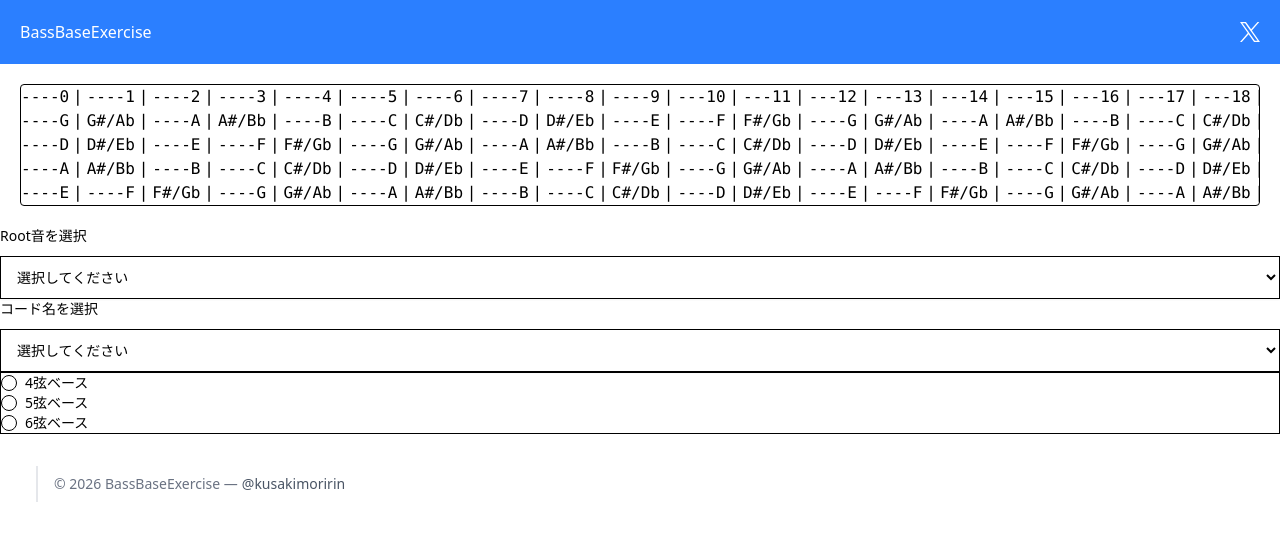
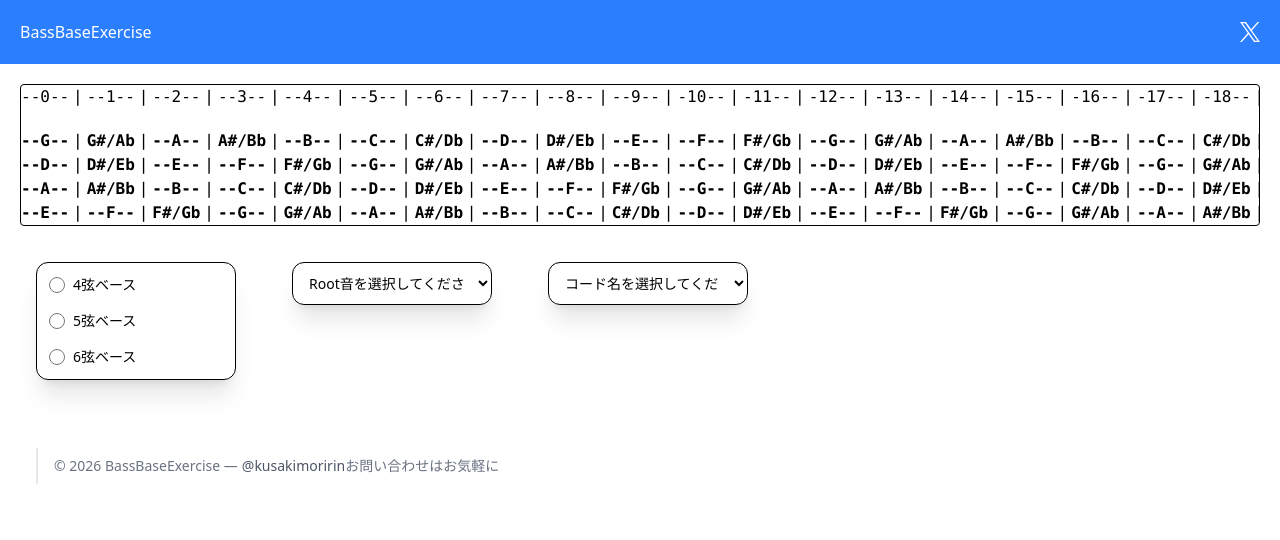
Before and after one commit to moririnBass/bass_base_exercise_react, a React (Vite) app: page / in a window 1280 px wide. Shown: the top 540 px of the page. Built offline with nearby package versions, Linux system fonts and the light colour scheme.

Commit message:
fix style

```diff
--- a/src/components/contents/BowCountSelector.jsx
+++ b/src/components/contents/BowCountSelector.jsx
@@ -1,61 +1,59 @@
-import Bo from "./BowCountSelector";
-
 function BowCountSelector({ changeBowCount }) {
   const handleBowCount = (e) => changeBowCount(e);
 
   return (
-    <>
-      <div className="border">
-        <div className="flex items-center">
+    <div className="px-5 pb-5">
+      <div className="border shadow-xl rounded-xl w-50 p-3 flex flex-col gap-4">
+        <div className="grow items-center">
+          <label
+            htmlFor="bow-4"
+            className="flex items-center gap-2 select-none text-sm font-medium"
+          >
             <input
-            id="default-radio-1"
+              id="bow-4"
               type="radio"
               value="4"
               name="default-radio"
-            className="w-4 h-4 text-neutral-primary border-default-medium bg-neutral-secondary-medium rounded-full checked:border-brand focus:ring-2 focus:outline-none focus:ring-brand-subtle border border-default appearance-none"
+              className="w-4 h-4 rounded-full focus:ring-2 focus:outline-none border"
               onChange={handleBowCount}
             />
-          <label
-            htmlFor="default-radio-1"
-            className="select-none ms-2 text-sm font-medium text-heading"
-          >
             4弦ベース
           </label>
         </div>
-        <div className="flex items-center">
+        <div className="grow items-center">
+          <label
+            htmlFor="bow-5"
+            className="flex items-center gap-2 select-none text-sm font-medium"
+          >
             <input
-            id="default-radio-1"
+              id="bow-5"
               type="radio"
               value="5"
               name="default-radio"
-            className="w-4 h-4 text-neutral-primary border-default-medium bg-neutral-secondary-medium rounded-full checked:border-brand focus:ring-2 focus:outline-none focus:ring-brand-subtle border border-default appearance-none"
+              className="w-4 h-4 rounded-full focus:ring-2 focus:outline-none border"
               onChange={handleBowCount}
             />
-          <label
-            htmlFor="default-radio-1"
-            className="select-none ms-2 text-sm font-medium text-heading"
-          >
             5弦ベース
           </label>
         </div>
-        <div className="flex items-center">
+        <div className="grow items-center">
+          <label
+            htmlFor="bow-6"
+            className="flex items-center gap-2 select-none text-sm font-medium"
+          >
             <input
-            id="default-radio-1"
+              id="bow-6"
               type="radio"
               value="6"
               name="default-radio"
-            className="w-4 h-4 text-neutral-primary border-default-medium bg-neutral-secondary-medium rounded-full checked:border-brand focus:ring-2 focus:outline-none focus:ring-brand-subtle border border-default appearance-none"
+              className="w-4 h-4 rounded-full focus:ring-2 focus:outline-none border"
               onChange={handleBowCount}
             />
-          <label
-            htmlFor="default-radio-1"
-            className="select-none ms-2 text-sm font-medium text-heading"
-          >
             6弦ベース
           </label>
         </div>
       </div>
-    </>
+    </div>
   );
 }
 
--- a/src/components/contents/ChordQualitySelector.jsx
+++ b/src/components/contents/ChordQualitySelector.jsx
@@ -4,26 +4,20 @@ function ChordQualitySelector({ changeQuality }) {
   const handleQuality = (e) => changeQuality(e);
 
   return (
-    <>
-      <label
-        htmlFor="chord-quality"
-        className="block mb-2.5 text-sm font-medium text-heading"
-      >
-        コード名を選択
-      </label>
+    <div className="px-5 pb-5">
       <select
         id="chord-quality"
-        className="block w-full px-3 py-2.5 bg-neutral-secondary-medium border border-default-medium text-heading text-sm rounded-base focus:ring-brand focus:border-brand shadow-xs placeholder:text-body"
+        className="block w-50 px-3 py-2.5 bg-neutral-secondary-medium border border-default-medium text-heading text-sm rounded-xl focus:ring-brand focus:border-brand shadow-xl placeholder:text-body"
         onChange={handleQuality}
       >
-        <option value="">選択してください</option>
+        <option value="">コード名を選択してください</option>
         {CODE_TONES.map((note) => (
           <option key={note.seq} value={note.interval}>
             {note.chordName}
           </option>
         ))}
       </select>
-    </>
+    </div>
   );
 }
 
--- a/src/components/contents/Controller.jsx
+++ b/src/components/contents/Controller.jsx
@@ -4,10 +4,10 @@ import ChordQualitySelector from "./ChordQualitySelector";
 
 function Controller({ changeRootSound, changeQuality, changeBowCount }) {
   return (
-    <div className="container mx-auto">
+    <div className="container mx-auto flex flex-col md:flex-row gap-4 p-4">
+      <BowCountSelector changeBowCount={changeBowCount} />
       <RootSelector changeRootSound={changeRootSound} />
       <ChordQualitySelector changeQuality={changeQuality} />
-      <BowCountSelector changeBowCount={changeBowCount} />
     </div>
   );
 }
--- a/src/components/contents/FretBoard.jsx
+++ b/src/components/contents/FretBoard.jsx
@@ -29,14 +29,24 @@ function FretBoard({ bowCount = 4, rootSoundNumber, quality }) {
     ].includes(noteSeq);
   };
 
+  const convertNotePad = (note) => {
+    const len = note.length;
+    if (len === 5) {
+      return note;
+    }
+
+    let convertedNote = note.padStart(3, "-");
+    return convertedNote.padEnd(5, "-");
+  };
+
   return (
     <div className="text-black font-mono m-5 border rounded-sm">
       <div className="overflow-x-auto text-nowrap">
-        <div className="flex flex-row gap-x-1">
+        <div className="flex flex-row gap-x-1 mb-5">
           {frets.map((fret) => (
             <>
               <div key={fret} className="w-12 text-center">
-                {fret.toString().padStart(5, "-")}
+                {convertNotePad(fret.toString())}
               </div>
               |
             </>
@@ -53,11 +63,11 @@ function FretBoard({ bowCount = 4, rootSoundNumber, quality }) {
                 <>
                   <div
                     key={`${stringIndex}-${fretNo}`}
-                    className={`w-12 text-center ${
+                    className={`w-12 text-center font-black ${
                       isHide ? "bg-gray-700" : ""
                     }`}
                   >
-                    {isHide ? "".padStart(5, "-") : note.name.padStart(5, "-")}
+                    {isHide ? "".padStart(5, "-") : convertNotePad(note.name)}
                   </div>
                   |
                 </>
--- a/src/components/contents/RootSelector.jsx
+++ b/src/components/contents/RootSelector.jsx
@@ -4,26 +4,20 @@ function RootSelector({ changeRootSound }) {
   const handleRootSound = (e) => changeRootSound(e);
 
   return (
-    <>
-      <label
-        htmlFor="countries"
-        className="block mb-2.5 text-sm font-medium text-heading"
-      >
-        Root音を選択
-      </label>
+    <div className="px-5 pb-5">
       <select
         id="countries"
-        className="block w-full px-3 py-2.5 bg-neutral-secondary-medium border border-default-medium text-heading text-sm rounded-base focus:ring-brand focus:border-brand shadow-xs placeholder:text-body"
+        className="w-50 block px-3 py-2.5 bg-neutral-secondary-medium border border-default-medium text-heading text-sm rounded-xl focus:ring-brand focus:border-brand shadow-xl placeholder:text-body"
         onChange={handleRootSound}
       >
-        <option value="">選択してください</option>
+        <option value="">Root音を選択してください</option>
         {SOUND_NOTES.map((note) => (
           <option key={note.seq} value={note.seq}>
             {note.name}
           </option>
         ))}
       </select>
-    </>
+    </div>
   );
 }
 
--- a/src/components/footer/Footer.jsx
+++ b/src/components/footer/Footer.jsx
@@ -12,6 +12,7 @@ function Footer() {
           >
             @kusakimoririn
           </a>
+          <span>お問い合わせはお気軽に</span>
         </p>
       </div>
     </footer>
```
Also changed, not shown: src/components/contents/ChordTone.jsx (+0 -55 lines). Lines whose indentation alone changed are shown as unchanged.
